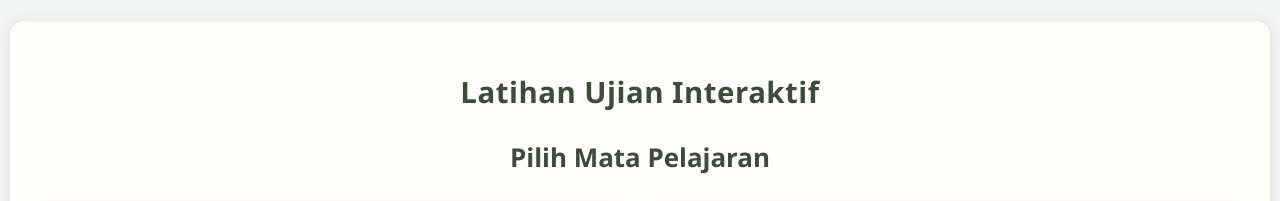
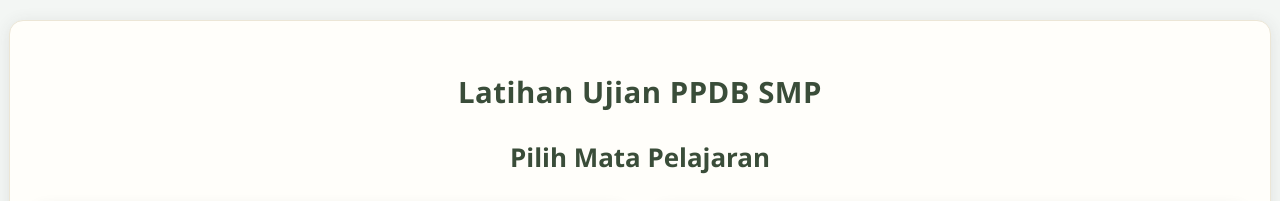
Before and after one commit to code4indo/quiz, a website built with webpack: page index.html in a window 1280 px wide. Shown: the top 201 px of the page. Built offline with nearby package versions, Linux system fonts and the light colour scheme.

Commit message:
fix: update header title for interactive exam section

```diff
--- a/index.html
+++ b/index.html
@@ -25,7 +25,7 @@
 <body>
 
   <div class="container">
-    <h1>Latihan Ujian Interaktif</h1>    <!-- Subject Menu Section -->
+    <h1>Latihan Ujian PPDB SMP </h1>    <!-- Subject Menu Section -->
     <div id="subject-menu">
       <h2>Pilih Mata Pelajaran</h2>
 
```
